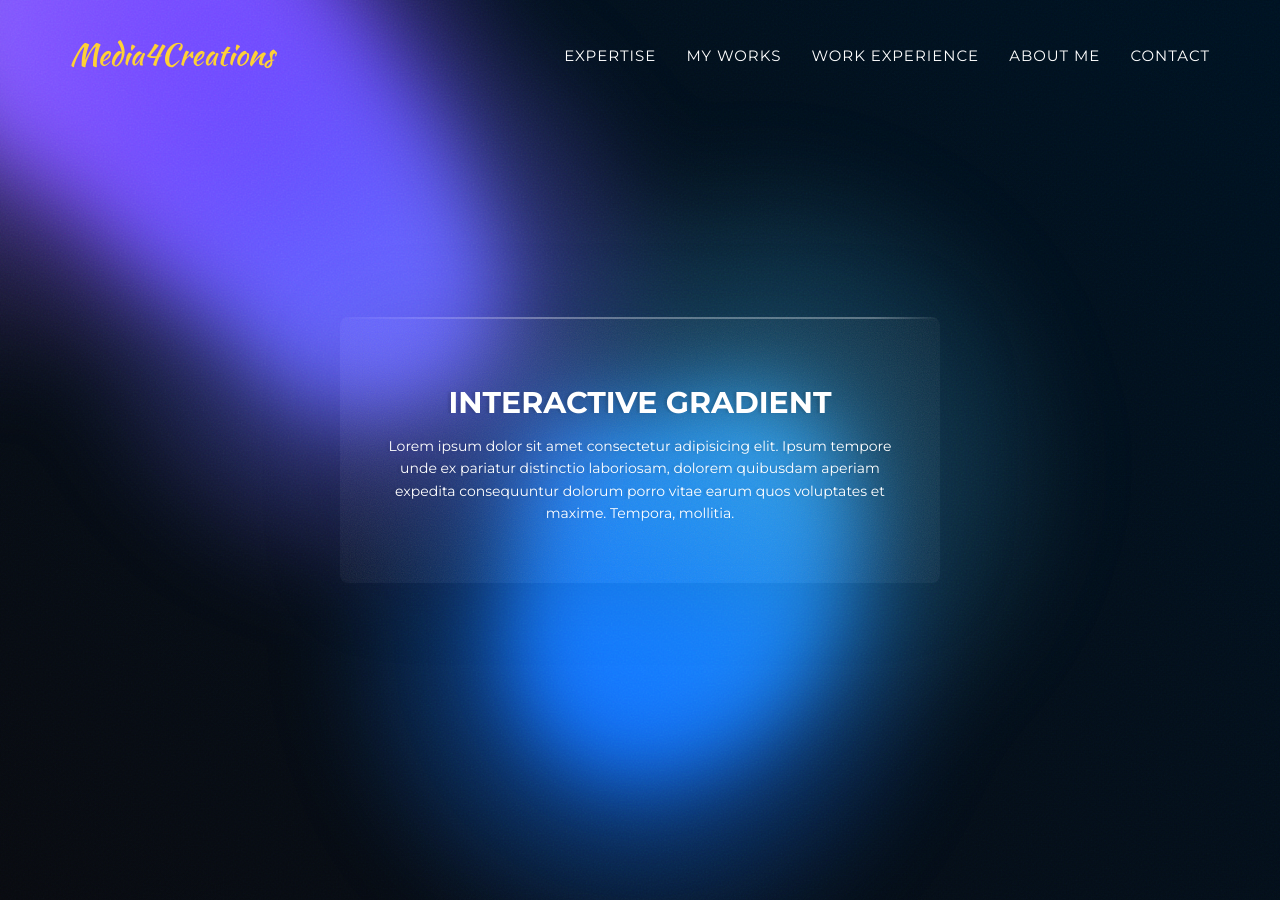
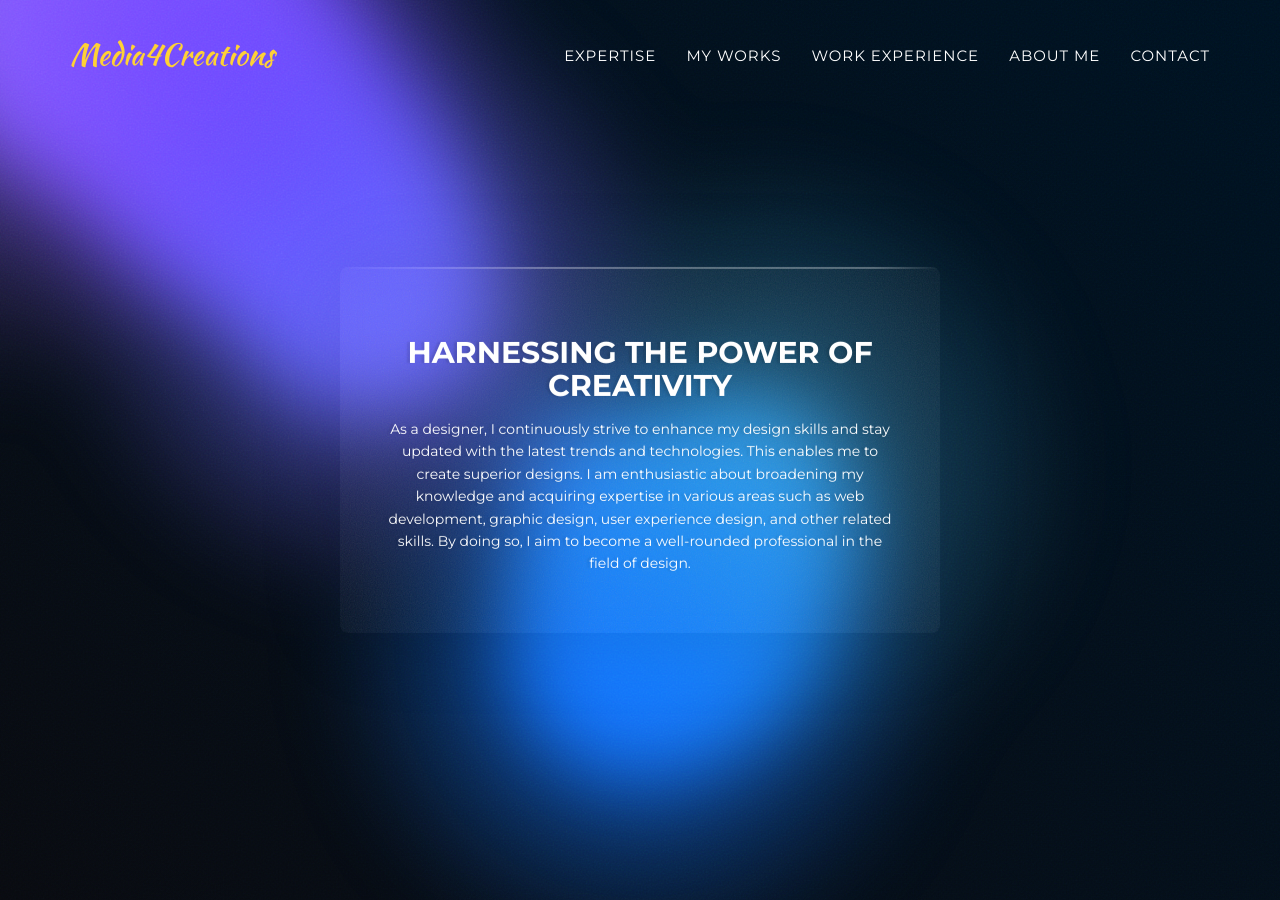
Before and after one commit to media4creations/aboutme, a Jekyll site: the page built from index.html, in a window 1280 px wide and 900 px high. Built offline with Jekyll 4.4.1, drawn with Linux system fonts in a browser that asks for light colours; some web fonts are replaced.

Commit message:
Update header.html

```diff
--- a/_includes/header.html
+++ b/_includes/header.html
@@ -52,8 +52,8 @@
             <rect width='100%' height='100%' preserveAspectRatio="xMidYMid meet" filter='url(#noiseFilter)' />
           </svg>
           <div class="content">
-            <h1>Interactive Gradient</h1>
-            <p>Lorem ipsum dolor sit amet consectetur adipisicing elit. Ipsum tempore unde ex pariatur distinctio laboriosam, dolorem quibusdam aperiam expedita consequuntur dolorum porro vitae earum quos voluptates et maxime. Tempora, mollitia.</p>
+            <h1>Harnessing the Power of Creativity</h1>
+            <p>As a designer, I continuously strive to enhance my design skills and stay updated with the latest trends and technologies. This enables me to create superior designs. I am enthusiastic about broadening my knowledge and acquiring expertise in various areas such as web development, graphic design, user experience design, and other related skills. By doing so, I aim to become a well-rounded professional in the field of design.</p>
           </div>
         </div>
         <div class="gradient-bg">
```
